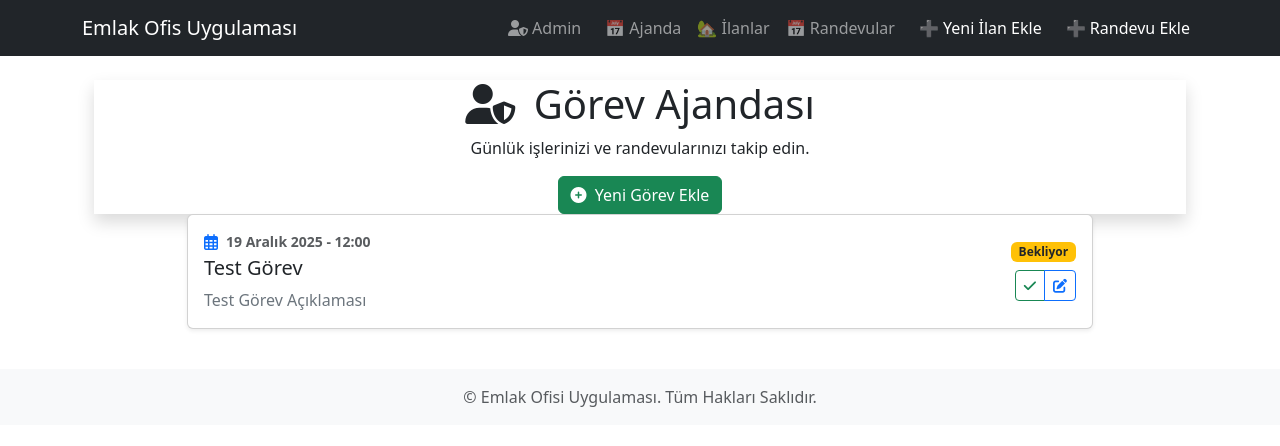
After one commit to Bibsiroglu/OfficeAppNew, a Django app: page /ajanda/ in a window 1280 px wide. The commit adds this page. Shown: the top 446 px of the page. Run offline with Django 5.2, Linux system fonts and the light colour scheme; data comes from the database, SQL or seed files in the repository; both versions use the stored data as it was after the commit.

Commit message:
Ajanda Eklendi

```diff
--- a/ilanlar/models.py
+++ b/ilanlar/models.py
@@ -112,6 +112,31 @@ PASIF_NEDENLERI = [
     ('Yayin_Suresi_Bitti', 'Yayın Süresi Bitti'),
     ('Kadirildi', 'Kullanıcı Tarafından Kaldırıldı')
 ]
+class Ajanda(models.Model):
+    DURUM_SECENEKLERI = [
+        ('Bekliyor', 'Bekliyor'),
+        ('Tamamlandi', 'Tamamlandı'),
+        ('İptal Edildi', 'İptal Edildi')
+    ]
+
+    ONCELIK_SECENEKLERI = [
+        ('1', 'Düşük'),
+        ('2', 'Orta'),
+        ('3', 'Yüksek')
+    ]
+    baslik = models.CharField(max_length=200, verbose_name="Görev Başlığı")
+    aciklama = models.TextField(blank=True, null=True, verbose_name="Açıklama")
+    tarih = models.DateTimeField(verbose_name="Görev Tarihi ve Saati")
+    oncelik = models.CharField(max_length=1, choices=ONCELIK_SECENEKLERI, default='2', verbose_name="Öncelik")
+    durum = models.CharField(max_length=20, choices=DURUM_SECENEKLERI, default='Bekliyor', verbose_name="Durum")
+
+    class Meta:
+        verbose_name = "Görev"
+        verbose_name_plural = "Ajanda / Görevler"
+        ordering = ['tarih']
+
+    def __str__(self):
+        return self.baslik
 
 class Ilan(models.Model):
     yayindan_kaldirilma_tarihi = models.DateField(
--- /dev/null
+++ b/ilanlar/templates/ajanda.html
@@ -0,0 +1,124 @@
+{% extends 'base.html' %}
+
+{% block extra_head %}
+<link rel="stylesheet" href="https://cdnjs.cloudflare.com/ajax/libs/font-awesome/6.4.0/css/all.min.css">
+<style>
+    .agenda-header {
+        background: #2c3e50;
+        color: white;
+        padding: 1.5rem 0;
+        margin-bottom: 2rem;
+        border-radius: 10px;
+    }
+
+    .oncelik-3 {
+        border-left: 5px solid #e74c3c;
+    }
+
+    /* Yüksek */
+    .oncelik-2 {
+        border-left: 5px solid #f39c12;
+    }
+
+    /* Orta */
+    .oncelik-1 {
+        border-left: 5px solid #27ae60;
+    }
+
+    /* Düşük */
+    .card {
+        transition: transform 0.2s;
+        border: none;
+    }
+
+    .card:hover {
+        transform: scale(1.01);
+        box-shadow: 0 4px 15px rgba(0, 0, 0, 0.1);
+    }
+
+    .tamamlandi {
+        background-color: #f8f9fa;
+        opacity: 0.7;
+    }
+
+    .tamamlandi .card-title {
+        text-decoration: line-through;
+    }
+</style>
+{% endblock %}
+
+{% block content %}
+<div class="container mt-4">
+    <div class="agenda-header text-center shadow">
+        <div class="container">
+            <h1><i class="fas fa-user-shield me-2"></i> Görev Ajandası</h1>
+            <p class="mb-0">Günlük işlerinizi ve randevularınızı takip edin.</p>
+            <button class="btn btn-success mt-3" data-bs-toggle="modal" data-bs-target="#gorevEkleModal">
+                <i class="fas fa-plus-circle me-1"></i> Yeni Görev Ekle
+            </button>
+        </div>
+    </div>
+
+    <div class="row">
+        {% for gorev in gorevler %}
+        <div class="col-12 col-lg-10 mx-auto mb-3">
+            <div
+                class="card shadow-sm oncelik-{{ gorev.oncelik }} {% if gorev.durum == 'Tamamlandi' %}tamamlandi{% endif %}">
+                <div class="card-body d-flex justify-content-between align-items-center">
+                    <div>
+                        <div class="d-flex align-items-center mb-1">
+                            <i class="far fa-calendar-alt text-primary me-2"></i>
+                            <span class="text-muted small fw-bold">{{ gorev.tarih|date:"d E Y - H:i" }}</span>
+                        </div>
+                        <h5 class="card-title">{{ gorev.baslik }}</h5>
+                        <p class="card-text text-secondary mb-0">{{ gorev.aciklama|default:"Açıklama girilmedi." }}</p>
+                    </div>
+                    <div class="text-end">
+                        <span
+                            class="badge {% if gorev.durum == 'Bekliyor' %}bg-warning text-dark{% elif gorev.durum == 'Tamamlandi' %}bg-success{% else %}bg-danger{% endif %} mb-2 d-block">
+                            {{ gorev.durum }}
+                        </span>
+
+                        <div class="btn-group">
+                            {% if gorev.durum != 'Tamamlandi' %}
+                            <a href="{% url 'gorev_tamamla' gorev.id %}" class="btn btn-sm btn-outline-success"
+                                title="Tamamlandı olarak işaretle">
+                                <i class="fas fa-check"></i>
+                            </a>
+                            {% endif %}
+                            <a href="/admin/ilanlar/ajanda/{{ gorev.id }}/change/"
+                                class="btn btn-sm btn-outline-primary" title="Admin'de Düzenle">
+                                <i class="fas fa-edit"></i>
+                            </a>
+                        </div>
+                    </div>
+                </div>
+            </div>
+        </div>
+        {% empty %}
+        <div class="col-12 col-lg-10 mx-auto">
+            <div class="alert alert-info text-center border-0 shadow-sm">
+                <i class="fas fa-info-circle me-2"></i> Henüz planlanmış bir görev bulunmuyor.
+            </div>
+        </div>
+        {% endfor %}
+    </div>
+</div>
+
+<div class="modal fade" id="gorevEkleModal" tabindex="-1" aria-hidden="true">
+    <div class="modal-dialog">
+        <div class="modal-content">
+            <div class="modal-header">
+                <h5 class="modal-title"><i class="fas fa-user-shield me-2"></i>Yeni Görev Oluştur</h5>
+                <button type="button" class="btn-close" data-bs-dismiss="modal" aria-label="Close"></button>
+            </div>
+            <div class="modal-body text-center py-4">
+                <p>Yeni görev eklemek için Admin paneline yönlendirileceksiniz.</p>
+                <a href="/admin/ilanlar/ajanda/add/" class="btn btn-primary px-4">
+                    <i class="fas fa-external-link-alt me-2"></i>Admin Paneline Git
+                </a>
+            </div>
+        </div>
+    </div>
+</div>
+{% endblock %}
--- a/ilanlar/templates/base.html
+++ b/ilanlar/templates/base.html
@@ -30,6 +30,13 @@
                             <i class="fas fa-user-shield"></i> Admin
                         </a>
                     </li>
+                    {# AJANDA #}
+                    <li class="nav-item">
+                        <a class="nav-link btn btn-sm btn-outline-info ms-md-2" href="{% url 'ajanda_sayfasi' %}">
+                            📅 Ajanda
+                        </a>
+                    </li>
+
                     {# İlanlar Sayfası #}
                     <li class="nav-item">
                         <a class="nav-link" href="{% url 'ilan_listesi' %}">🏡 İlanlar</a>
--- a/ilanlar/urls.py
+++ b/ilanlar/urls.py
@@ -7,4 +7,6 @@ urlpatterns = [
     path('detay/<int:pk>/', views.ilan_detay, name='ilan_detay'),
     path('randevular/', views.RandevuListView.as_view(), name='randevu_listesi'),
     path('randevu/<int:pk>/durum-degistir/<str:yeni_durum>/', views.randevu_durum_degistir, name='randevu_durum_degistir'),
+    path('ajanda/', views.ajanda_sayfasi, name='ajanda_sayfasi'),
+    path('ajanda/tamamla/<int:gorev_id>/', views.gorev_tamamla, name='gorev_tamamla'),
 ]
--- a/ilanlar/views.py
+++ b/ilanlar/views.py
@@ -8,7 +8,7 @@ from numpy import convolve
 from sqlalchemy import Transaction
 from django.shortcuts import render, get_object_or_404, redirect
 from django.db import transaction
-from .models import Ilan, Randevu, PotansiyelMusteri # Yeni modelleri import edin
+from .models import Ajanda, Ilan, Randevu, PotansiyelMusteri # Yeni modelleri import edin
 from .forms import RandevuOlusturForm
 from django.utils import timezone
 
@@ -203,3 +203,14 @@ class RandevuListView(ListView):
         # Bu, grafik_queryset.count() ile zaten aynı sonucu verir.
 
         return context
+
+
+def ajanda_sayfasi(request):
+    gorevler = Ajanda.objects.all().order_by('tarih')
+    return render(request, 'ajanda.html', {'gorevler': gorevler})
+
+def gorev_tamamla(request, gorev_id):
+    gorev = get_object_or_404(Ajanda, id=gorev_id)
+    gorev.durum = 'Tamamlandi'
+    gorev.save()
+    return redirect('ajanda_sayfasi')
```
Also changed, not shown: ilanlar/admin.py (+6 -1 lines), db.sqlite3, ilanlar/migrations/0004_ajanda.py (added).
